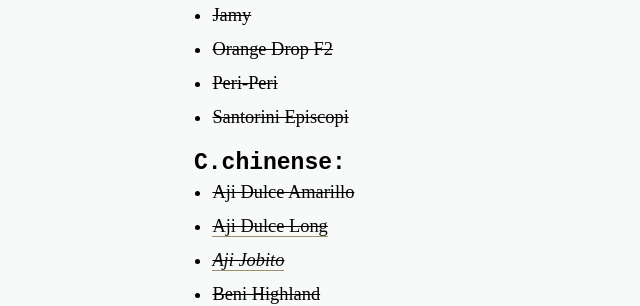
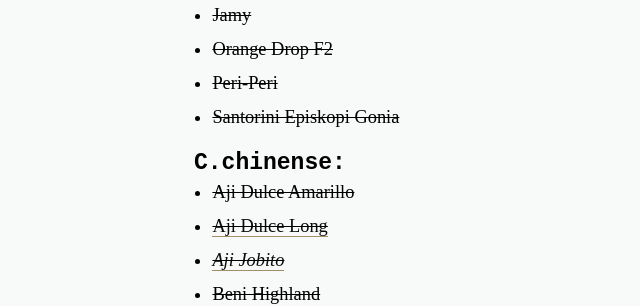
Before and after one commit to iamsebastian/blog.sebastian.science, a Jekyll site: the page built from _posts/2017-05-22-capsicum-planung-2018.markdown, in a window 1280 px wide and 900 px high, scrolled down 3901 px. Shown: the part 153-459 px from the top of the window, without its empty margins (94-734 px from the left). Built offline with Jekyll 4.4.1, drawn with Linux system fonts in a browser that asks for light colours.

Commit message:
Updated seed names

```diff
--- a/_data/seeds.yaml
+++ b/_data/seeds.yaml
@@ -82,7 +82,7 @@ C.baccatum Orange Drop F2 (nv): 15
 C.baccatum Pea: 10
 C.baccatum PI 585239: 8
 C.baccatum Pimenta Barra Do Ribeiro (CP-113): 10
-C.baccatum Santorini Episcopi: 0
+C.baccatum Santorini Episkopi: 0
 C.baccatum Sugar Rush: 5
 C.baccatum Tepin x LD F5: 6
 C.baccatum Trapadeiro Do Werner: 5
--- a/_posts/2017-05-22-capsicum-planung-2018.markdown
+++ b/_posts/2017-05-22-capsicum-planung-2018.markdown
@@ -119,7 +119,7 @@ Fett-geschriebene Sorten sind bereits besorgt (Samen / Überwinterer)
   - ~~Jamy~~
   - ~~Orange Drop F2~~
   - ~~Peri-Peri~~
-  - ~~Santorini Episcopi~~
+  - ~~Santorini Episkopi Gonia~~
 
 #### C.chinense:
   - ~~Aji Dulce Amarillo~~
```
